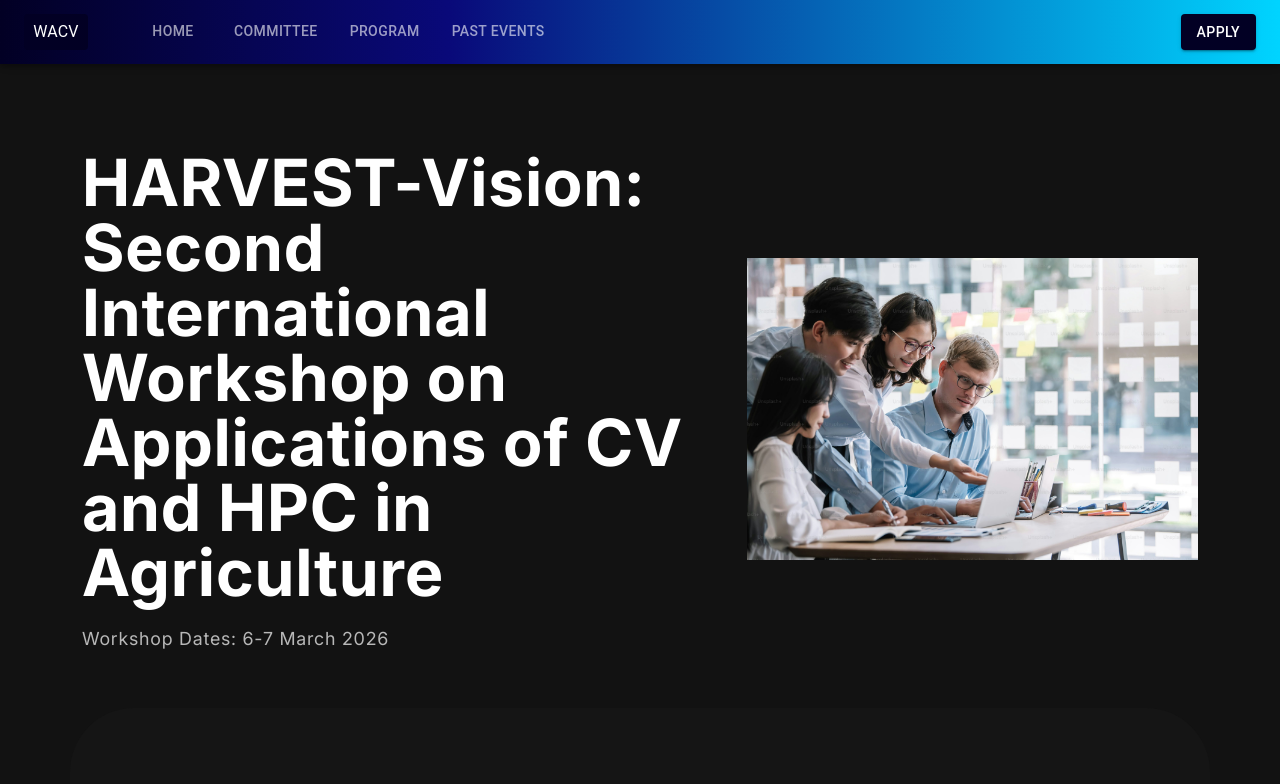
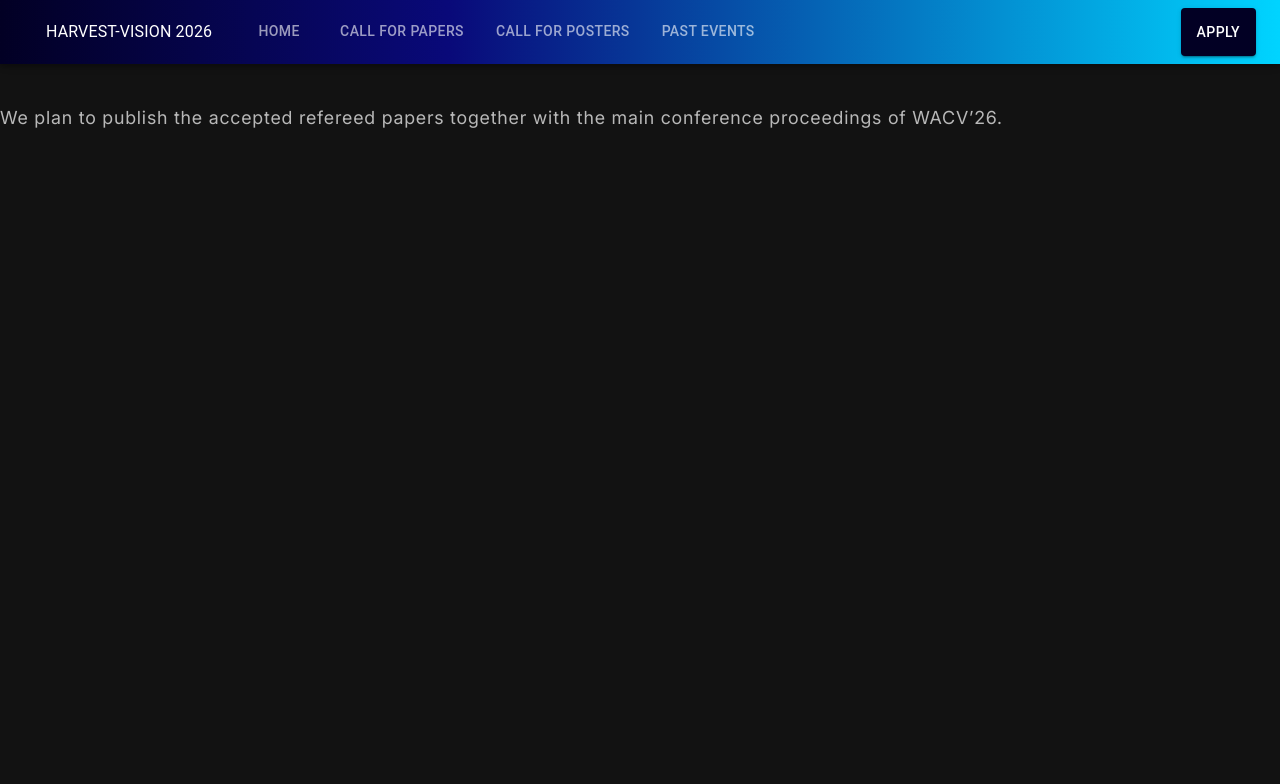
Before and after one commit to NaveenMachine/Prototype_Website, a React (Vite) app: page /past-events in a window 1280 px wide. Shown: the top 784 px of the page. Built offline with nearby package versions, Linux system fonts and the light colour scheme.

Commit message:
added routing

```diff
--- a/src/App.jsx
+++ b/src/App.jsx
@@ -1,4 +1,5 @@
 import React from 'react';
+import { BrowserRouter as Router, Routes, Route, Navigate } from 'react-router-dom'; // ✅ added Navigate
 import NavBar from './components/NavBar.jsx';
 import Banner from './components/Banner.jsx';
 import About from './components/About.jsx';
@@ -19,20 +20,28 @@ import Attendees from './components/Attendees.jsx';
 import Journal from './components/Journal.jsx';
 
 function App() {
-  const links = ['Home', 'Committee', 'Program', 'Past Events']; // You can modify this as needed
+  const links = [
+    { label: 'Home', path: '/' },
+    { label: 'Call for Papers', path: '/call-for-papers' },
+    { label: 'Call for Posters', path: '/call-for-posters' },
+    { label: 'Past Events', path: '/past-events' },
+  ];
 
   return (
+    <Router>
       <div className="App">
         <NavBar links={links} />
 
-      {/* Offset content to avoid being hidden under the fixed AppBar */}
-      {/* <div style={{ paddingTop: '80px' }}> */}
-      <div>
+        <Routes>
+          {/* 🏠 Home Page */}
+          <Route
+            path="/"
+            element={
+              <>
                 <Banner />
                 <section className="body">
                   <Container className="box">
                     <About />
-            <Motivation />
                     <Organizers />
                     <Committee />
                     <Experience />
@@ -41,8 +50,24 @@ function App() {
                 </section>
                 <Contact />
                 <Footer />
+              </>
+            }
+          />
+
+          {/* 📄 Call for Papers */}
+          <Route path="/call-for-papers" element={<Projects />} />
+
+          {/* 🖼️ Call for Posters */}
+          <Route path="/call-for-posters" element={<Speakers />} />
+
+          {/* 📚 Past Events */}
+          <Route path="/past-events" element={<Journal />} />
+
+          {/* 🔁 Redirect all unknown paths to Home */}
+          <Route path="*" element={<Navigate to="/" replace />} />
+        </Routes>
       </div>
-    </div>
+    </Router>
   );
 }
 
--- a/src/components/Banner.jsx
+++ b/src/components/Banner.jsx
@@ -66,7 +66,7 @@ const Banner = () => {
                         <h1>
                             {`HARVEST-Vision: Second International Workshop on Applications of CV and HPC in Agriculture`}
                         </h1>
-                        <p>Workshop Dates: 6-7 March 2026</p>
+                        <p>Workshop Date: 6 March 2026</p>
 
 
                     </Col>
--- a/src/components/Contact.jsx
+++ b/src/components/Contact.jsx
@@ -103,7 +103,7 @@ const Contact = () => {
                                 <Col size={12} className="px-1">
 
                                 <button
-                                    onClick={() => window.open("https://openreview.net/group?id=thecvf.com/WACV/2026", "_blank")}
+                                    onClick={() => window.open("https://www.computer.org/csdl/proceedings/1000040", "_blank")}
                                     >
                                     <span>Apply</span>
                                 </button>
--- a/src/components/NavBar.jsx
+++ b/src/components/NavBar.jsx
@@ -8,15 +8,10 @@ import {
   Tab,
   Box,
   Button,
-  IconButton,
 } from '@mui/material';
-import InstagramIcon from '@mui/icons-material/Instagram';
-import GitHubIcon from '@mui/icons-material/GitHub';
-import LinkedInIcon from '@mui/icons-material/LinkedIn';
+import { Link as RouterLink } from 'react-router-dom';
 import { useState } from 'react';
-import DrawerComp from './Drawer';
 import PropTypes from 'prop-types';
-import { Link } from 'react-scroll';
 
 export default function NavBar({ links }) {
   const theme = useTheme();
@@ -31,93 +26,48 @@ export default function NavBar({ links }) {
       }}
     >
       <Toolbar>
-        {isMatch ? (
-          <>
         <Button
-              sx={{
-                background: 'rgba(2,0,36,1)',
-                '&:hover': { background: 'rgba(2,0,36,0.8)' },
-                color: 'white',
-              }}
-              component={Link}   // <--- Make the Button render as a react-scroll Link
-              to="home"          // <--- Target the "home" (or "top") section ID
-              smooth={true}      // <--- Enable smooth scrolling
-              offset={0}       // <--- Adjust if you have a fixed header, otherwise can be 0
-              duration={500}     // <--- Scroll speed in milliseconds
+          sx={{ background: 'transparent', color: 'white', width: '250px' }}
+          component={RouterLink}
+          to="/"
         >
-              <Typography component="div">WACV</Typography>
-            </Button>
-            <DrawerComp links={links} />
-          </>
-        ) : (
-          <>
-            <Button
-              sx={{
-                background: 'rgba(2,0,36,1)',
-                '&:hover': { background: 'rgba(2,0,36,0.8)' },
-                color: 'white',
-              }}
-              component={Link}
-              to="home"
-              smooth={true}
-              offset={-70}
-              duration={500}
-            >
-              <Typography component="div">WACV</Typography>
+          <Typography>HARVEST-Vision 2026</Typography>
         </Button>
 
-            <Box
-              sx={{
-                width: '100%',
-                display: 'flex',
-                justifyContent: 'space-between',
-                alignItems: 'center',
-              }}
-            >
+        <Box sx={{ width: '100%', display: 'flex', justifyContent: 'space-between' }}>
           <Tabs
-                sx={{ marginLeft: 5 }}
+            value={value}
+            onChange={(e, val) => setValue(val)}
             indicatorColor="secondary"
             textColor="inherit"
-                value={value}
-                // The onChange is less critical now, but we'll keep it
-                onChange={(e, val) => setValue(val)}
           >
             {links.map((link, index) => (
               <Tab
                 key={index}
-                    label={link}
-                    // This is the magic part:
-                    component={Link} // 1. Render the Tab as a react-scroll Link
-                    to={link.toLowerCase()} // 2. Set the target section ID
-                    smooth={true}      // 3. Enable smooth scrolling
-                    offset={-70}       // 4. Offset for your fixed navbar
-                    duration={500}     // 5. Set the scroll speed
+                label={link.label}
+                component={RouterLink}
+                to={link.path}
               />
             ))}
           </Tabs>
-              <Box sx={{ display: 'flex', alignItems: 'center', gap: 2 }}>
-
           <Button
             sx={{ marginLeft: 5, background: 'rgba(2,0,36,1)' }}
             variant="contained"
-                    component={Link} // <--- ADD THIS
-                    to="contact"     // <--- ADD THIS (assuming your contact section's ID is "contact")
-                    smooth={true}    // <--- ADD THIS
-                    offset={-70}     // <--- ADD THIS (adjust if your navbar height changes)
-                    duration={500}   // <--- ADD THIS
+            onClick={() => window.open("https://www.computer.org/csdl/proceedings/1000040", "_blank")}
           >
             Apply
           </Button>
         </Box>
-
-            </Box>
-          </>
-        )}
       </Toolbar>
     </AppBar>
   );
 }
 
 NavBar.propTypes = {
-  links: PropTypes.arrayOf(PropTypes.string).isRequired,
+  links: PropTypes.arrayOf(
+    PropTypes.shape({
+      label: PropTypes.string.isRequired,
+      path: PropTypes.string.isRequired,
+    })
+  ).isRequired,
 };
--- a/src/components/SocialImpact.jsx
+++ b/src/components/SocialImpact.jsx
@@ -43,7 +43,7 @@ const SocialImpact = () => {
   return (
     <section className="about" id="about">
       <h2>Social Impact of the Workshop</h2>
-      <Row className="align-items-center">
+      <Row className="left-align">
         <Col xs={12} lg={12}>
             <p>
                 By 2050, a projected 9.8B people, accelerating climate extremes, and a halving of arable land per capita (vs. 1985) make food security and sustainability urgent, demanding wide gains in crop management efficiency.
@@ -55,6 +55,19 @@ const SocialImpact = () => {
             </p>
 
 
+        <p>
+The rapid growth of computer vision (CV) and artificial intelligence (AI) is reshaping agriculture, offering new approaches to challenges in food security, climate resilience, and sustainability. Scaling these technologies requires bridging core CV research with domain-specific data infrastructures and practical user needs. Key applications include crop and soil monitoring, pest and disease detection, yield forecasting, and resource optimization. Yet, these tasks are hindered by heterogeneous field data, limited labeled datasets—especially in edge environments—and the demand for models that are both scalable and interpretable.
+</p>
+
+<p>
+Recognizing these challenges, we launched the HARVEST workshop series (<a href="https://icicle-ai.github.io/harvest/">the first hosted at 54th International Conference on Parallel Processing in San Diego, CA</a>, supported by the <a href="https://icicle.osu.edu/">NSF ICICLE AI Institute</a> led by the Ohio State University) to build community and cyberinfrastructure at the intersection of AI, HPC, and agriculture. The event showcased high-profile keynote speakers, and engaged around 30 participants from academia, national labs, and industry. Our agenda included technical talks, panels, and hands-on demonstrations. Through a partnership with <a href="https://aiinstitutes.org/">NSF AI Institutes Virtual Organization</a>, we were able to secure travel awards for 12 rising academic researchers, many of whom are now part of a growing expert network community of computer scientists and agricultural experts.
+</p>
+
+<p>
+Bringing this momentum to WACV, our HARVEST-Vision workshop directly aligns with the community’s focus on impactful real-world CV: agricultural cyberinfrastructure is an urgent, societally relevant application space for advances in robust perception, domain adaptation, scalable datasets, and explainable, deployable AI. By fostering interdisciplinary collaborations, catalyzing new datasets, benchmarks, and reproducible pipelines, and supporting diversity via travel awards, our workshop will expand WACV’s reach, accelerating knowledge transfer and enabling high-impact computer vision research for agriculture and beyond.
+</p>
+
+
         </Col>
       </Row>
     </section>
```
Lines whose indentation alone changed are shown as unchanged.
